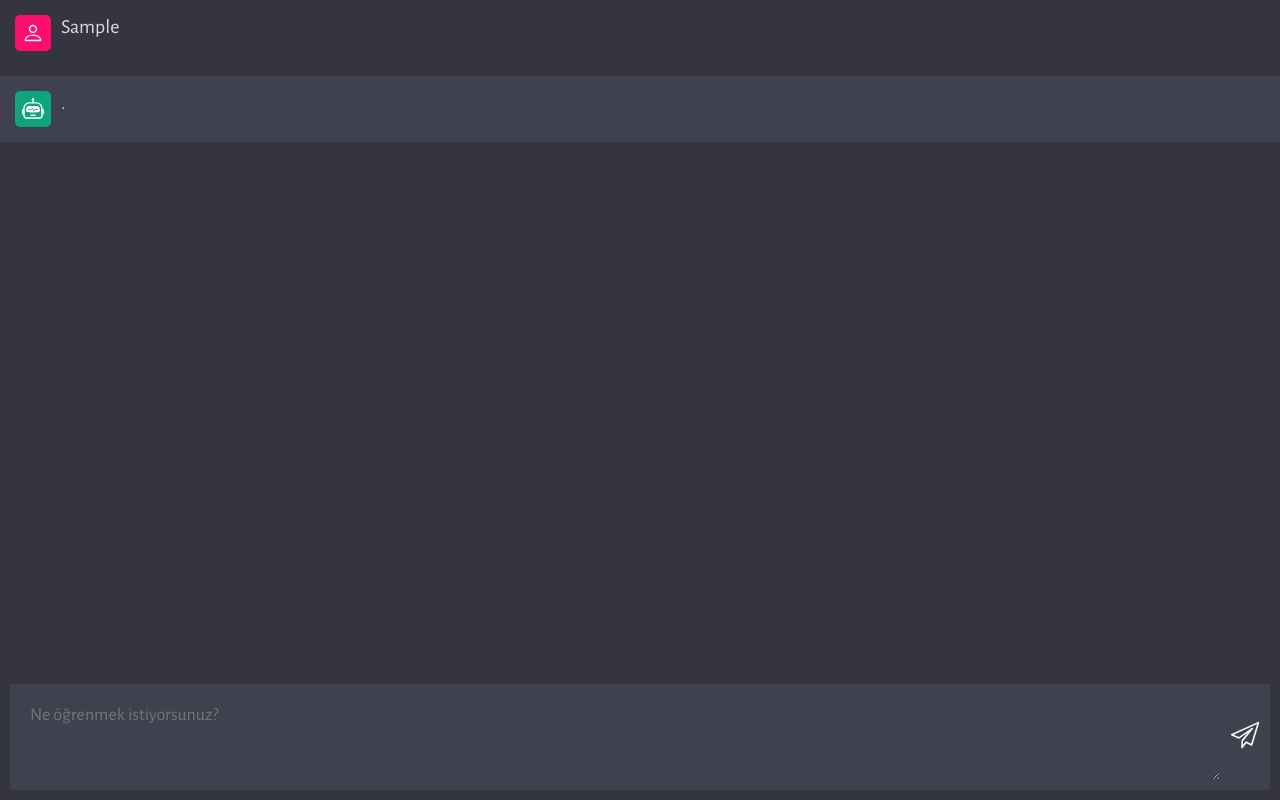
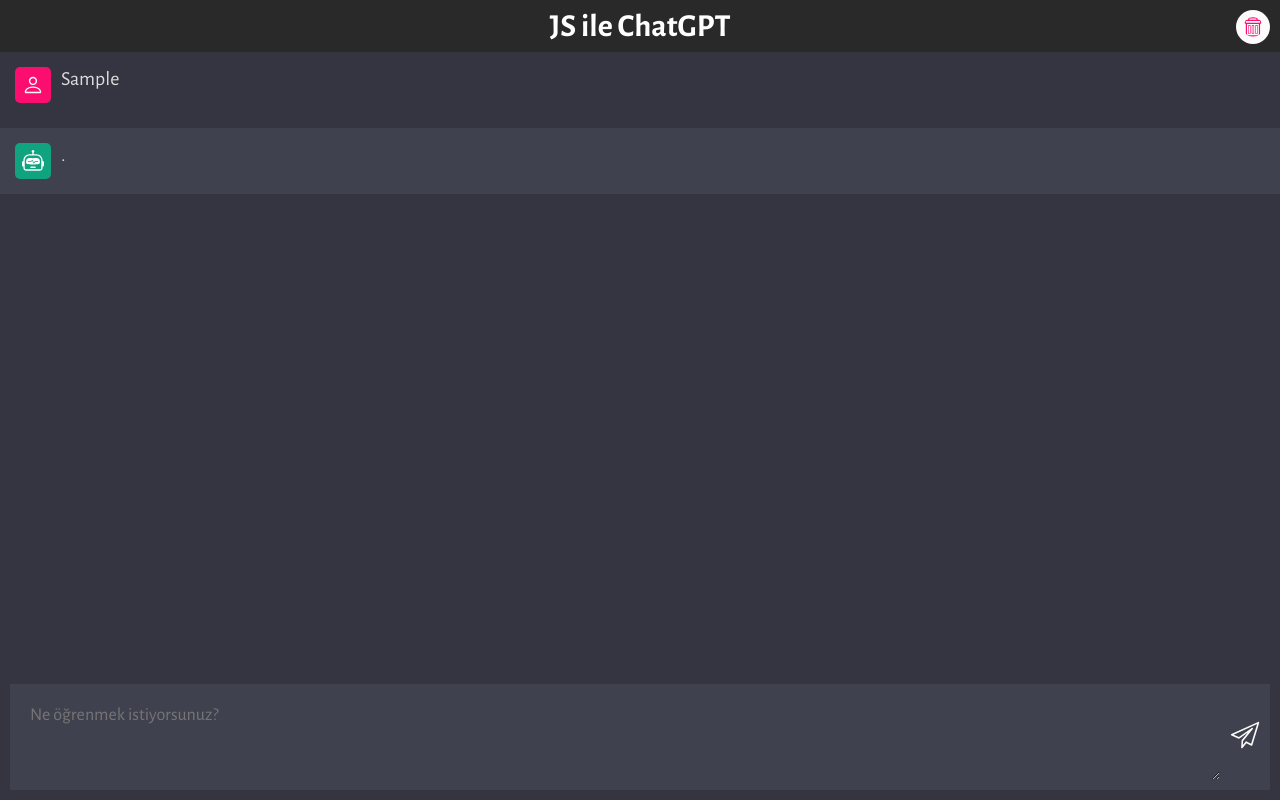
Before and after one commit to erhanurgun/YTB13-clone-js-chatgpt, a website built with Vite: page client/index.html in a window 1280 px wide. Both pictures are taken after typing "Sample" into the empty fields and a click on the button 1245 px from the left and 737 px from the top of the page. Built offline with nearby package versions, Linux system fonts and the light colour scheme; no server answers.

Commit message:
kontrol noktasi olusturuldu - 2

```diff
--- a/client/index.html
+++ b/client/index.html
@@ -1,5 +1,6 @@
 <!DOCTYPE html>
 <html lang="en">
+
 <head>
   <meta charset="UTF-8" />
   <link rel="icon" type="image/svg+xml" href="favicon.ico" />
@@ -7,8 +8,13 @@
   <title>JS ile ChatGPT</title>
   <link rel="stylesheet" href="style.css" />
 </head>
+
 <body>
   <div id="app">
+    <div class="head">
+      <h1>JS ile ChatGPT</h1>
+      <img id="trash" src="assets/trash.svg" alt="trash" />
+    </div>
     <div id="chatContainer"></div>
     <form action="">
       <textarea name="prompt" cols="1" rows="3" placeholder="Ne öğrenmek istiyorsunuz?"></textarea>
@@ -17,4 +23,5 @@
   </div>
   <script type="module" src="script.js"></script>
 </body>
+
 </html>
--- a/client/script.js
+++ b/client/script.js
@@ -2,8 +2,10 @@
 import user from "./assets/user.svg";
 
 const form = document.querySelector("form");
+const trash = document.querySelector("#trash");
 const chatContainer = document.querySelector("#chatContainer");
 let loadInterval;
+let server = "http://localhost:5000";
 
 function loader(e) {
   e.textContent = "";
@@ -36,6 +38,9 @@
 }
 
 function chatStripe(isAi, value, uniqueId) {
+  const trash = document.querySelector("#trash");
+  trash.style.display = "inline-block";
+
   return `
         <div class="wrapper ${isAi && "ai"}">
             <div class="chat">
@@ -68,13 +73,13 @@
   loader(messageDiv);
 
   // fetch data from server -> bot's response
-  const response = await fetch("https://js-chatgpt.onrender.com", {
+  const response = await fetch(server, {
     method: "POST",
     headers: {
       "Content-Type": "application/json",
     },
     body: JSON.stringify({
-      prompt: data.get("prompt")
+      prompt: data.get("prompt"),
     }),
   });
 
@@ -87,11 +92,17 @@
     textType(messageDiv, parsedData);
   } else {
     const err = await response.text();
-    messageDiv.innerHTML = "Beklenmedik bir hata oluştu!, konsol ekranına bakınız!";
+    messageDiv.innerHTML = `Beklenmedik bir hata oluştu, lütfen <a href="https://beta.openai.com/" target="_blank">OpenAI Destek</a> ekibiyle <b>API</b> hakkında iletişime geçiniz! \n\n<b>Durum Kodu:</b> 429 \n<b>Server:</b> <a href="${server}" target="_blank">${server}</a>`;
     console.log(err);
   }
 };
 
+const handleTrash = async () => {
+  chatContainer.innerHTML = "";
+  trash.style.display = "none";
+};
+
+trash.addEventListener("click", handleTrash);
 form.addEventListener("submit", handleSubmit);
 form.addEventListener("keyup", (e) => {
   if (e.keyCode === 13 && !e.shiftKey) {
--- a/client/style.css
+++ b/client/style.css
@@ -30,10 +30,17 @@
   padding-bottom: 20px;
   scroll-behavior: smooth;
 }
-/* hides scrollbar */
+
 #chatContainer::-webkit-scrollbar {
-  display: none;
+  background: #ffffff36;
+  width: 5px;
 }
+
+#chatContainer::-webkit-scrollbar-thumb {
+  background: #fc0e71;
+  border-radius: 10px;
+}
+
 .wrapper {
   width: 100%;
   padding: 15px;
@@ -111,3 +118,34 @@
   width: 30px;
   height: 30px;
 }
+
+a {
+  color: #1286bb;
+  text-decoration: none;
+}
+
+#trash {
+  position: absolute;
+  cursor: pointer;
+  height: 34px;
+  width: 34px;
+  right: 10px;
+  top: 10px;
+  background-color: #fcfcfc;
+  border-radius: 50%;
+  padding: 7px;
+  display: none;
+}
+
+h1 {
+  color: #fff;
+  margin: 7px 0;
+}
+
+.head {
+  width: 100%;
+  background: #292929;
+  justify-content: center;
+  align-items: center;
+  display: flex;
+}
--- a/server/package.json
+++ b/server/package.json
@@ -4,7 +4,8 @@
   "description": "",
   "type": "module",
   "scripts": {
-    "server": "nodemon server"
+    "start": "node server",
+    "dev": "nodemon server"
   },
   "keywords": [],
   "author": "",
```
Also changed, not shown: server/server.js (+5 -3 lines), client/assets/trash.svg (added). Lines whose indentation alone changed are shown as unchanged.
